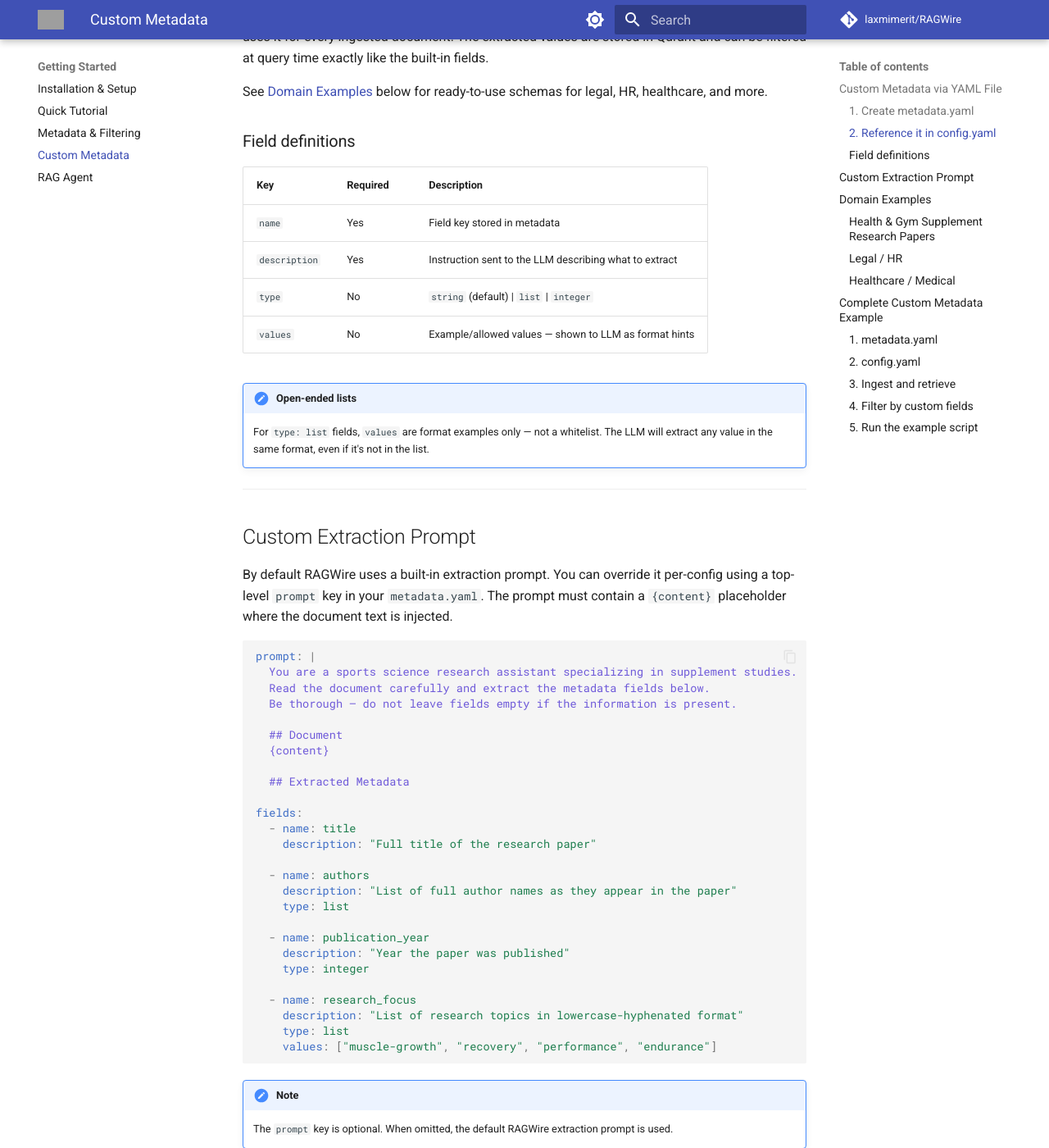
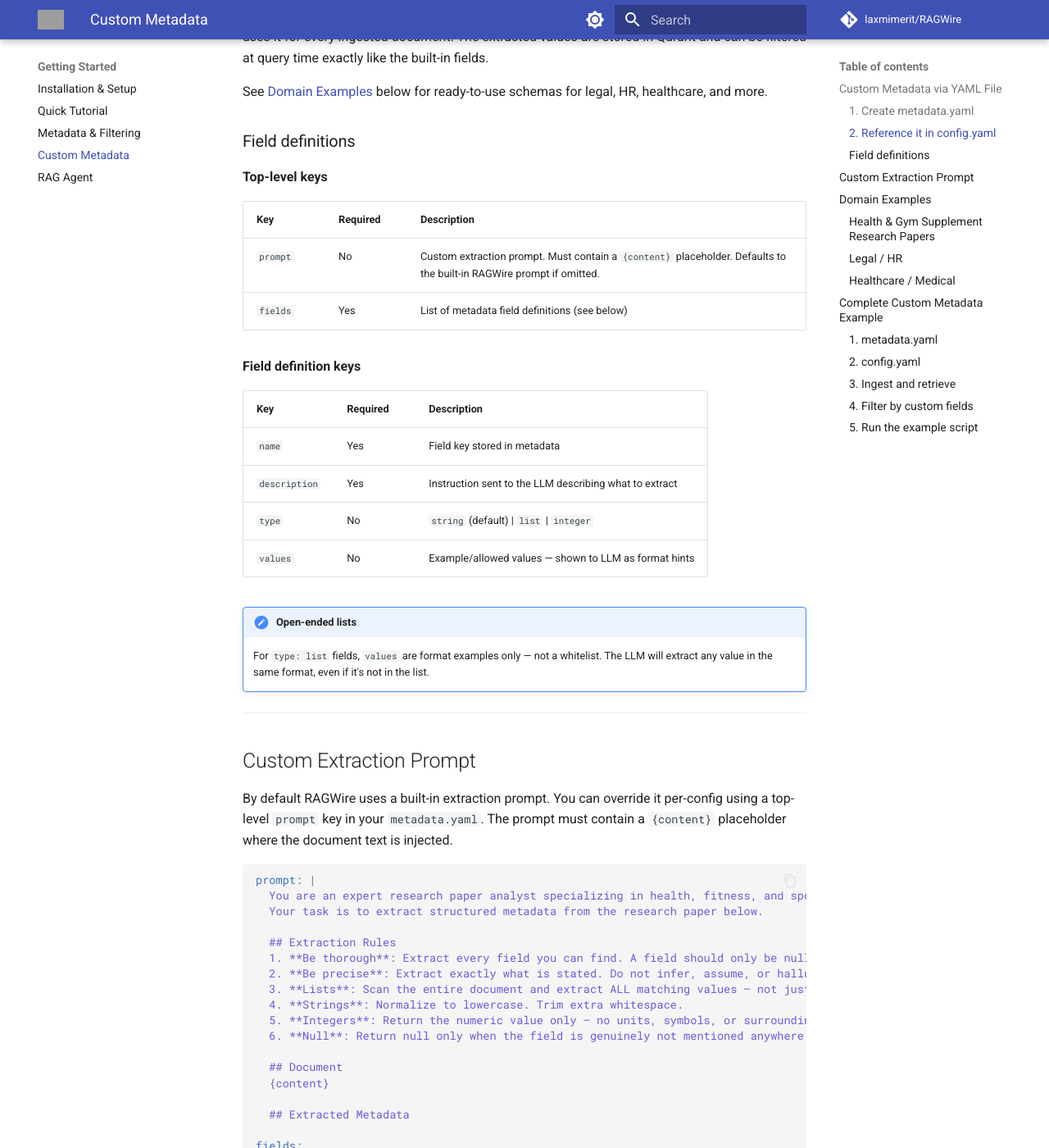
Before and after one commit to laxmimerit/RAGWire, an MkDocs documentation site: the page built from docs/custom_metadata.md, in a window 1280 px wide and 1400 px high, scrolled down 1010 px. Shown: the whole window at 82% size. Built offline with MkDocs 1.6.1 and Material for MkDocs 9.7.7, drawn with Linux system fonts in a browser that asks for light colours; comment, search, counter and statistics services are not loaded; some of the changed text lies outside the part shown; grey boxes are pictures that could not be loaded.

Commit message:
updated metadata docs

````diff
--- a/docs/custom_metadata.md
+++ b/docs/custom_metadata.md
@@ -40,6 +40,15 @@
 
 ### Field definitions
 
+**Top-level keys**
+
+| Key | Required | Description |
+|---|---|---|
+| `prompt` | No | Custom extraction prompt. Must contain a `{content}` placeholder. Defaults to the built-in RAGWire prompt if omitted. |
+| `fields` | Yes | List of metadata field definitions (see below) |
+
+**Field definition keys**
+
 | Key | Required | Description |
 |---|---|---|
 | `name` | Yes | Field key stored in metadata |
@@ -58,9 +67,16 @@
 
 ```yaml
 prompt: |
-  You are a sports science research assistant specializing in supplement studies.
-  Read the document carefully and extract the metadata fields below.
-  Be thorough — do not leave fields empty if the information is present.
+  You are an expert research paper analyst specializing in health, fitness, and sports science.
+  Your task is to extract structured metadata from the research paper below.
+
+  ## Extraction Rules
+  1. **Be thorough**: Extract every field you can find. A field should only be null if the information is completely absent.
+  2. **Be precise**: Extract exactly what is stated. Do not infer, assume, or hallucinate values not present in the document.
+  3. **Lists**: Scan the entire document and extract ALL matching values — not just the first occurrence.
+  4. **Strings**: Normalize to lowercase. Trim extra whitespace.
+  5. **Integers**: Return the numeric value only — no units, symbols, or surrounding text.
+  6. **Null**: Return null only when the field is genuinely not mentioned anywhere in the document.
 
   ## Document
   {content}
@@ -69,20 +85,20 @@
 
 fields:
   - name: title
-    description: "Full title of the research paper"
+    description: "Full title of the research paper exactly as it appears in the document. Do not paraphrase."
 
   - name: authors
-    description: "List of full author names as they appear in the paper"
+    description: "List of full author names exactly as they appear in the paper (e.g. 'John A. Smith'). Extract all authors."
     type: list
 
   - name: publication_year
-    description: "Year the paper was published"
+    description: "Year the paper was published or last revised. Extract the 4-digit year only."
     type: integer
 
   - name: research_focus
-    description: "List of research topics in lowercase-hyphenated format"
+    description: "List of all primary research topics covered, in lowercase-hyphenated format. Not limited to the examples — extract any focus area mentioned in the paper."
     type: list
-    values: ["muscle-growth", "recovery", "performance", "endurance"]
+    values: ["muscle-growth", "recovery", "performance", "endurance", "cognitive-function", "fat-loss", "safety", "hormonal"]
 ```
 
 !!! note
````
